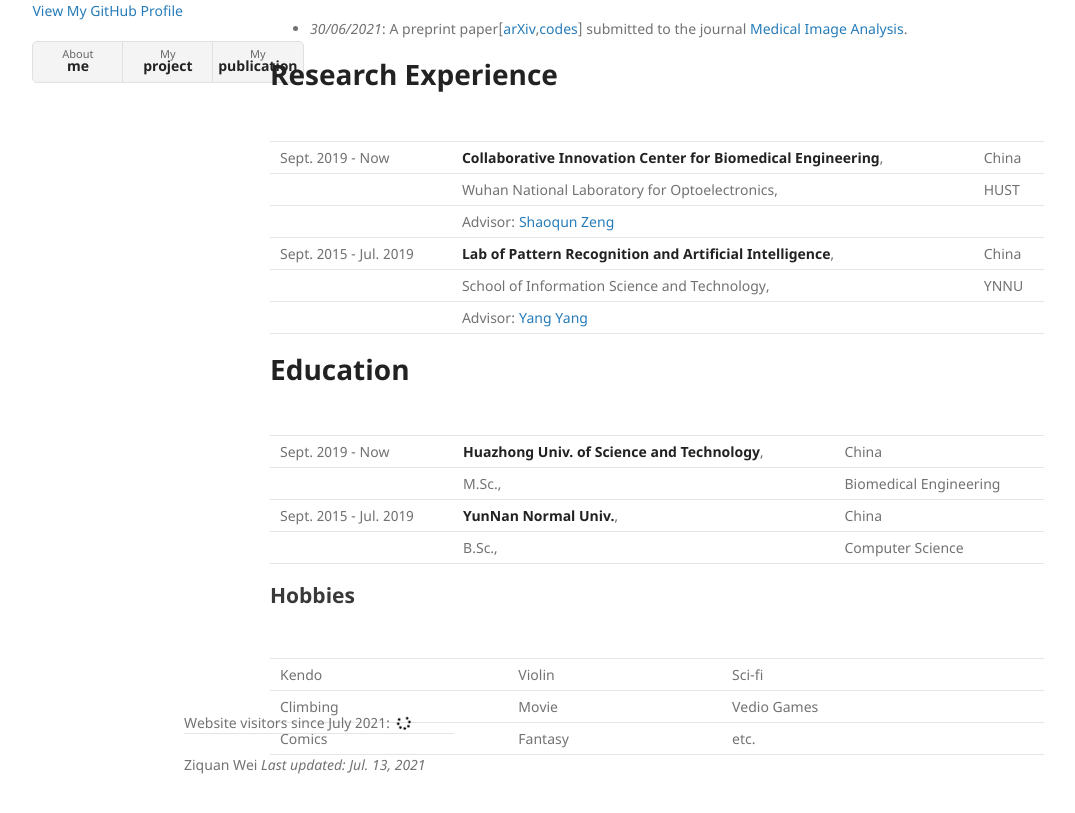
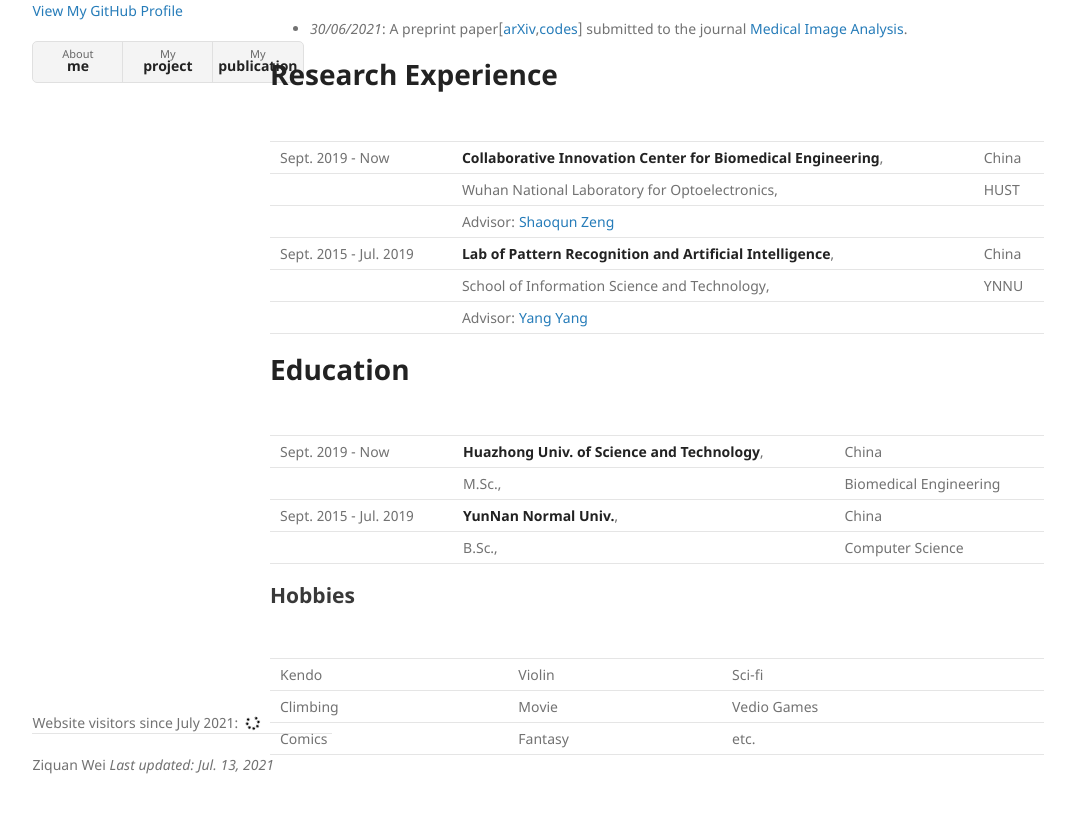
Before and after one commit to Chrisa142857/Chrisa142857.github.io, a Jekyll site: the page built from index.md, in a window 1280 px wide and 1205 px high. Shown: the part 380-1193 px from the top of the window, without its empty margins (26-1101 px from the left). Built offline with Jekyll 4.4.1, drawn with Linux system fonts in a browser that asks for light colours; nearby versions of some CDN libraries; our own code applies the rules of GitHub Pages for plain Markdown files.

Commit message:
Update custom.css

```diff
--- a/assets/css/custom.css
+++ b/assets/css/custom.css
@@ -6,3 +6,8 @@ header {
   width: 300px;
   z-index: -1;
 }
+footer {
+  right: 72%;
+  width: 300px;
+  z-index: -1;
+}
```
